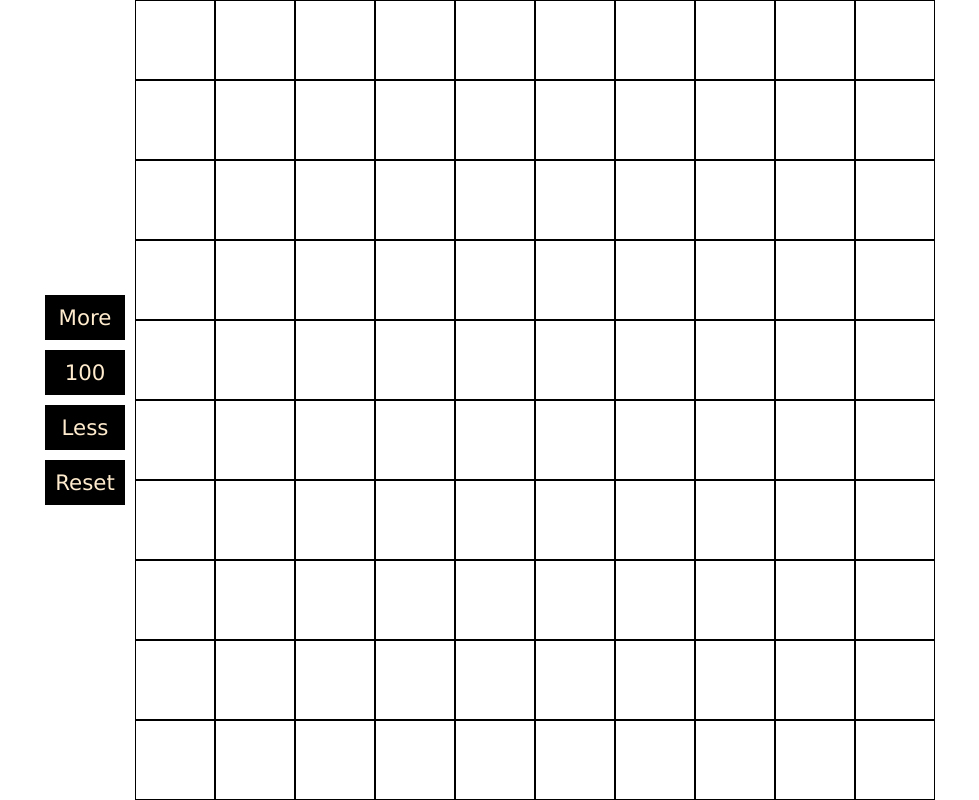
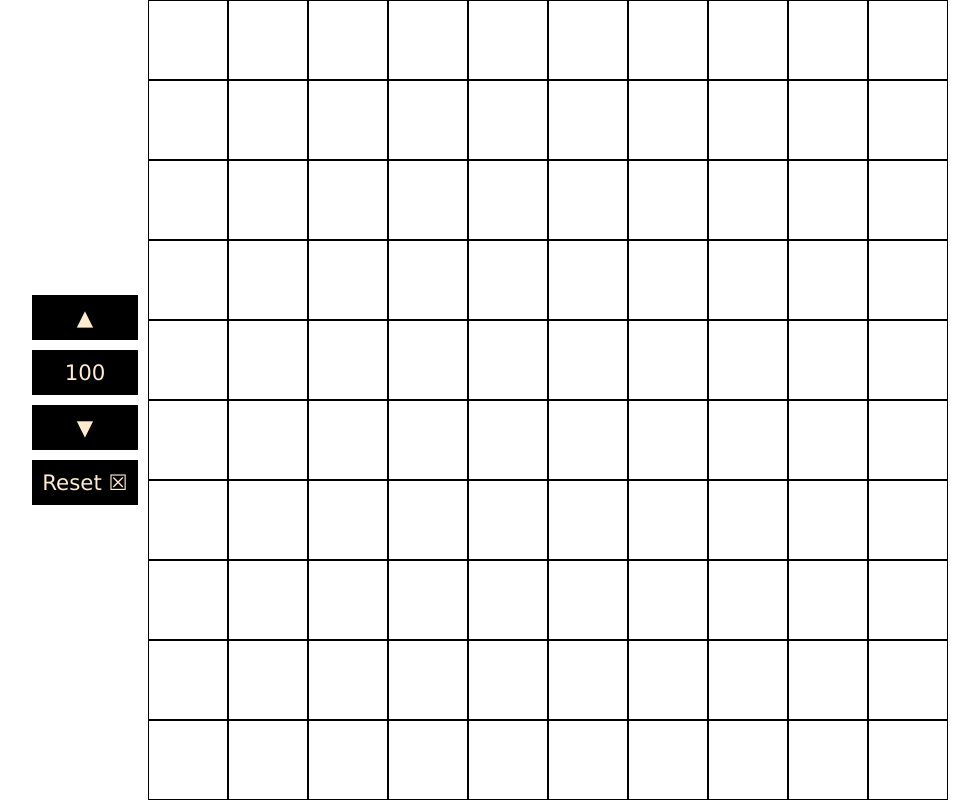
Before and after one commit to devmildfire/Etch-A-Scetch, a plain HTML site: page index.html in a window 1280 px wide. Shown: the whole page, without its empty margins (155-1134 px from the left). Drawn offline with Linux system fonts and the light colour scheme.

Commit message:
add button symbols

```diff
--- a/index.html
+++ b/index.html
@@ -16,10 +16,10 @@
         <div id = 'lessDiv' class = 'unselectable'>Less</div>
         <div id = 'resetDiv' class = 'unselectable'>Reset</div> -->
 
-        <div id = 'moreDiv'>More</div>
+        <div id = 'moreDiv'>&#x25B2;</div>
         <div id = 'numberOfSquaresDiv'>100</div>
-        <div id = 'lessDiv'>Less</div>
-        <div id = 'resetDiv'>Reset</div>
+        <div id = 'lessDiv'>&#x25BC;</div>
+        <div id = 'resetDiv'> Reset &#x2612;</div>
     </div>
 
 </body>
```
